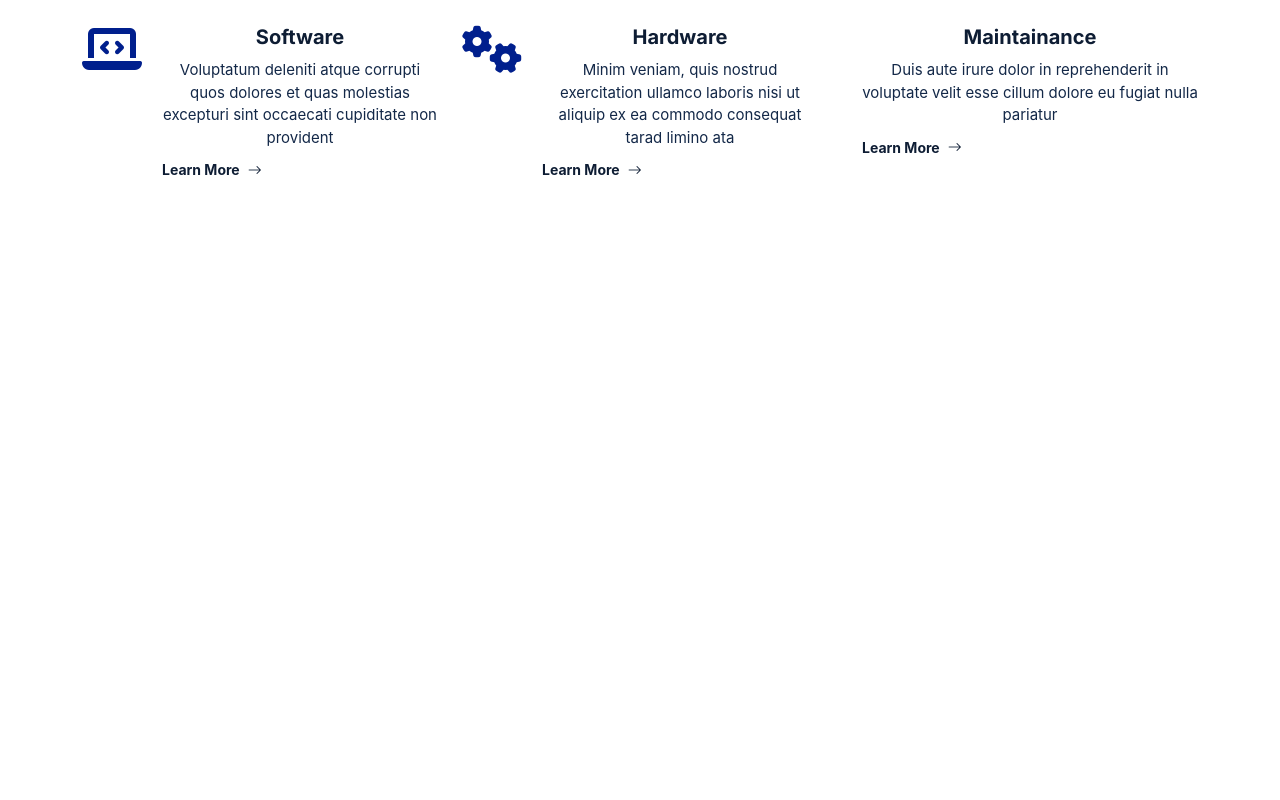
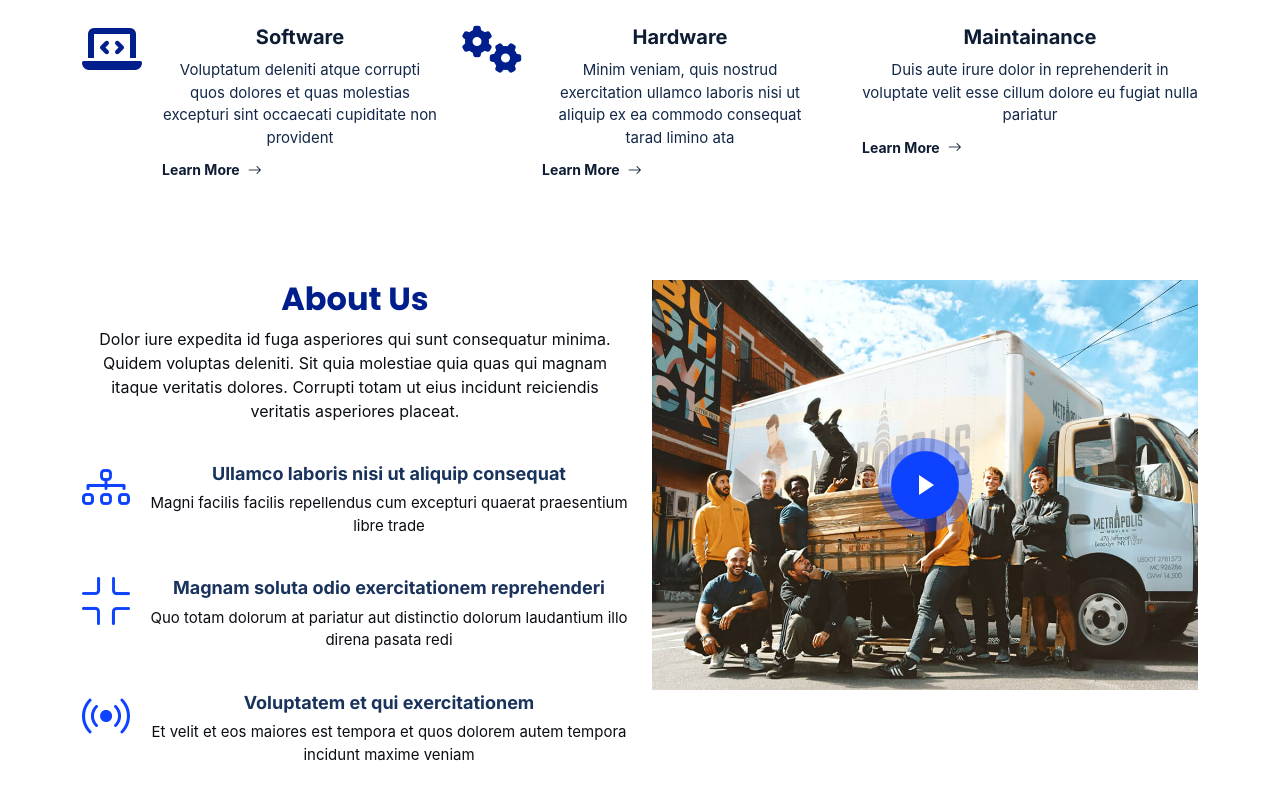
Before and after one commit to shasabbir/D2A2I_website, a React (Create React App) app: page / in a window 1280 px wide. Shown: the part 638-1438 px from the top of the page. Before the commit the page ends 918 px from the top, so only its background shows below. Built offline with nearby package versions, Linux system fonts and the light colour scheme.

Commit message:
added about

```diff
--- a/public/index.html
+++ b/public/index.html
@@ -39,7 +39,15 @@
   <link href="assets/vendor/glightbox/css/glightbox.min.css" rel="stylesheet">
   <link href="assets/vendor/swiper/swiper-bundle.min.css" rel="stylesheet">
   <link href="assets/vendor/aos/aos.css" rel="stylesheet">
+  <script src="assets/vendor/bootstrap/js/bootstrap.bundle.min.js"></script>
+  <script src="assets/vendor/purecounter/purecounter_vanilla.js"></script>
+  <script src="assets/vendor/glightbox/js/glightbox.min.js"></script>
+  <script src="assets/vendor/swiper/swiper-bundle.min.js"></script>
+  <script src="assets/vendor/aos/aos.js"></script>
+  <script src="assets/vendor/php-email-form/validate.js"></script>
 
+  <!-- Template Main JS File -->
+  <script src="assets/js/main.js"></script>
   <!-- Template Main CSS File -->
   <link href="assets/css/main.css" rel="stylesheet">
 
@@ -58,5 +66,7 @@
       To begin the development, run `npm start` or `yarn start`.
       To create a production bundle, use `npm run build` or `yarn build`.
     -->
+
   </body>
+
 </html>
--- a/src/App.js
+++ b/src/App.js
@@ -3,6 +3,7 @@ import './App.css';
 import Header from './Component/Header/Header';
 import Dashboard from './Component/Dashboard/Dashboard';
 import Services from './Component/Services/Services';
+import About from './Component/About/About';
 
 function App() {
   return (
@@ -10,6 +11,7 @@ function App() {
     <Header/>
       <Dashboard/>
       <Services/>
+      <About/>
 
     </div>
   );
--- /dev/null
+++ b/src/Component/About/About.js
@@ -0,0 +1,49 @@
+function About() {
+    return (
+      <div >
+        <section id="about" class="about pt-0">
+      <div class="container aos-init aos-animate" data-aos="fade-up">
+
+        <div class="row gy-4">
+          <div class="col-lg-6 position-relative align-self-start order-lg-last order-first">
+            <img src="assets/img/about.jpg" class="img-fluid" alt=""/>
+            <a href="https://www.youtube.com/watch?v=LXb3EKWsInQ" class="glightbox play-btn"></a>
+          </div>
+          <div class="col-lg-6 content order-last  order-lg-first">
+            <h3>About Us</h3>
+            <p>
+              Dolor iure expedita id fuga asperiores qui sunt consequatur minima. Quidem voluptas deleniti. Sit quia molestiae quia quas qui magnam itaque veritatis dolores. Corrupti totam ut eius incidunt reiciendis veritatis asperiores placeat.
+            </p>
+            <ul>
+              <li data-aos="fade-up" data-aos-delay="100" class="aos-init aos-animate">
+                <i class="bi bi-diagram-3"></i>
+                <div>
+                  <h5>Ullamco laboris nisi ut aliquip consequat</h5>
+                  <p>Magni facilis facilis repellendus cum excepturi quaerat praesentium libre trade</p>
+                </div>
+              </li>
+              <li data-aos="fade-up" data-aos-delay="200" class="aos-init aos-animate">
+                <i class="bi bi-fullscreen-exit"></i>
+                <div>
+                  <h5>Magnam soluta odio exercitationem reprehenderi</h5>
+                  <p>Quo totam dolorum at pariatur aut distinctio dolorum laudantium illo direna pasata redi</p>
+                </div>
+              </li>
+              <li data-aos="fade-up" data-aos-delay="300" class="aos-init aos-animate">
+                <i class="bi bi-broadcast"></i>
+                <div>
+                  <h5>Voluptatem et qui exercitationem</h5>
+                  <p>Et velit et eos maiores est tempora et quos dolorem autem tempora incidunt maxime veniam</p>
+                </div>
+              </li>
+            </ul>
+          </div>
+        </div>
+
+      </div>
+    </section>
+
+      </div>
+    );
+  }
+  export default About;
```
